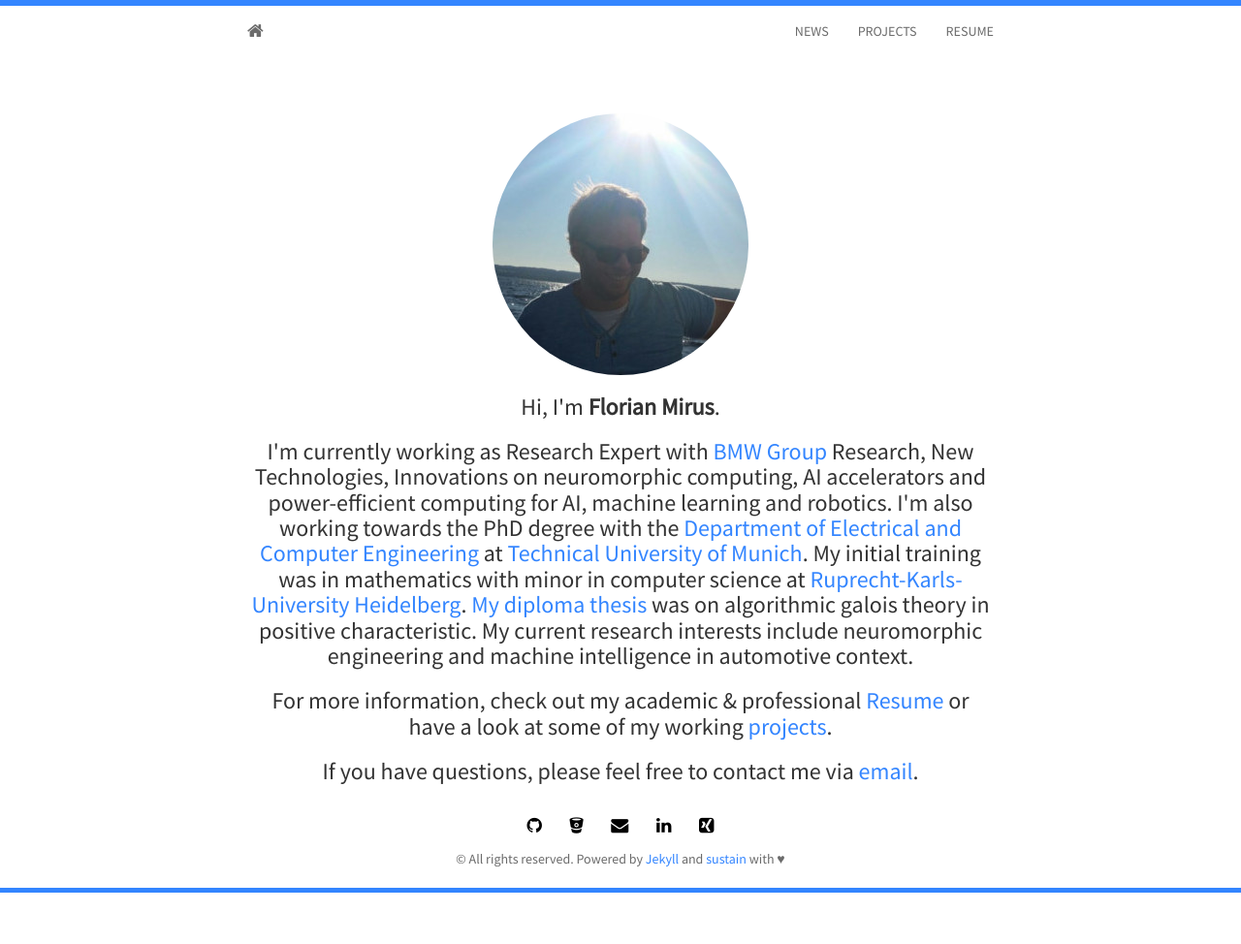
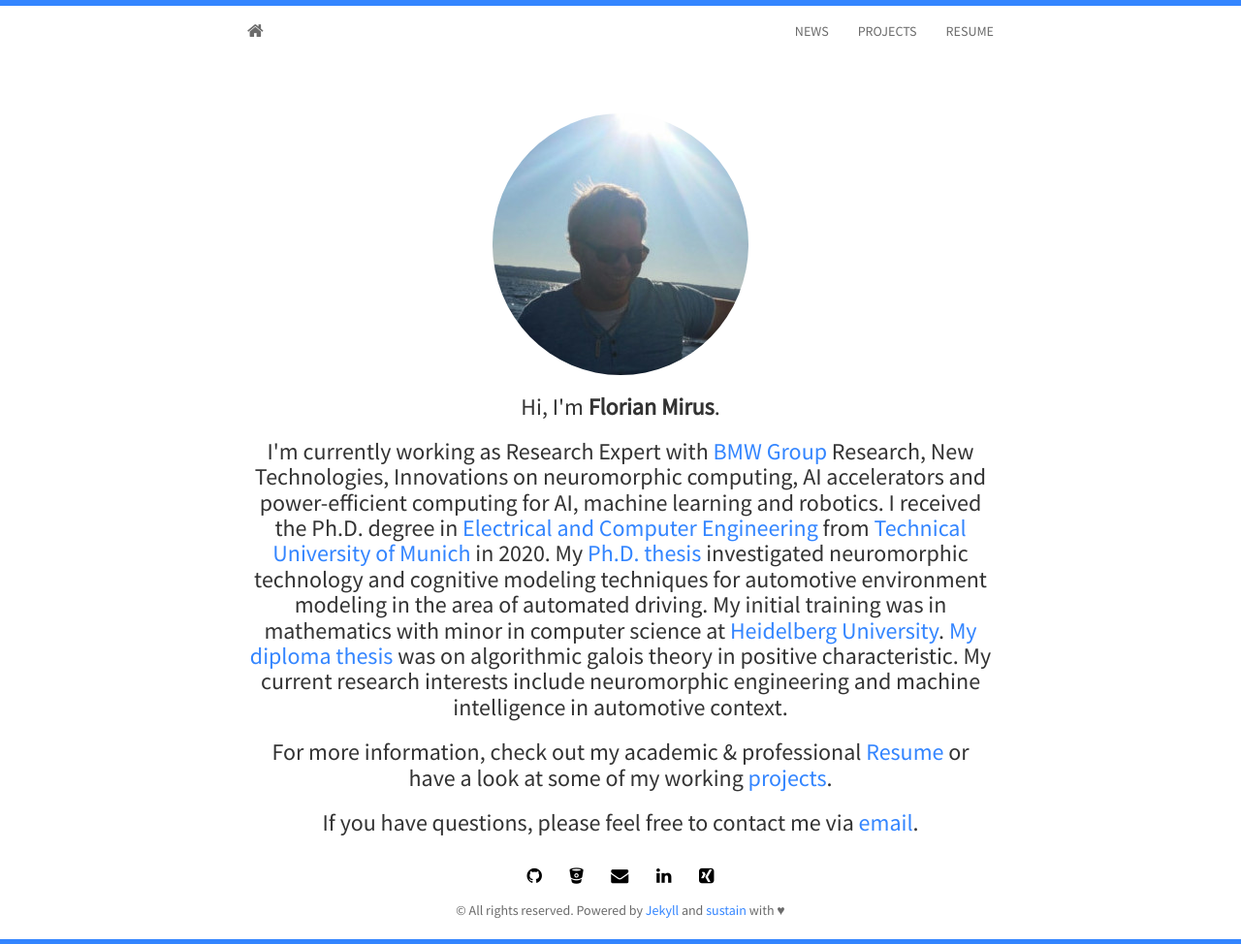
Before and after one commit to fmirus/fmirus.github.io, a Jekyll site: the page built from index.html, in a window 1280 px wide. Shown: the whole page at 97% size. Built offline with Jekyll 4.4.1, drawn with Linux system fonts in a browser that asks for light colours; nearby versions of some CDN libraries; the list of posts is cut into pages by our own code; before the commit the page ends 921 px from its top, so only the background shows below that.

Commit message:
update text in index.html with completed Ph.D.

```diff
--- a/index.html
+++ b/index.html
@@ -10,9 +10,10 @@ layout: home
 	  <h3>Hi, I'm <strong>{{ site.author }}</strong>.</h3>
 		<h3>
 			I'm currently working as Research Expert with <a href="https://www.bmwgroup.com"> BMW Group</a> Research, New Technologies, Innovations on neuromorphic computing, AI accelerators and power-efficient computing for AI, machine learning and robotics.
-            I'm also working towards the PhD degree with the <a href="http://www.ei.tum.de/en/welcome/"> Department of Electrical and Computer Engineering</a> at
-			<a href="https://www.tum.de/en/homepage/"> Technical University of Munich</a>.
-			My initial training was in mathematics with minor in computer science at <a href="http://www.uni-heidelberg.de/index_e.html"> Ruprecht-Karls-University Heidelberg</a>.
+            I received the Ph.D. degree in <a href="http://www.ei.tum.de/en/welcome/"> Electrical and Computer Engineering</a> from
+			<a href="https://www.tum.de/en/homepage/"> Technical University of Munich</a> in 2020.
+            My <a href="https://mediatum.ub.tum.de/?id=1519881" target="_blank">Ph.D. thesis </a> investigated neuromorphic technology and cognitive modeling techniques for automotive environment modeling in the area of automated driving.
+			My initial training was in mathematics with minor in computer science at <a href="http://www.uni-heidelberg.de/index_e.html"> Heidelberg University</a>.
 			<a href="{{ site.baseurl }}assets/docs/diploma_thesis.pdf"> My diploma thesis</a> was on algorithmic galois theory in positive characteristic.
 			My current research interests include neuromorphic engineering and machine intelligence in automotive context.
 		</h3>
```
